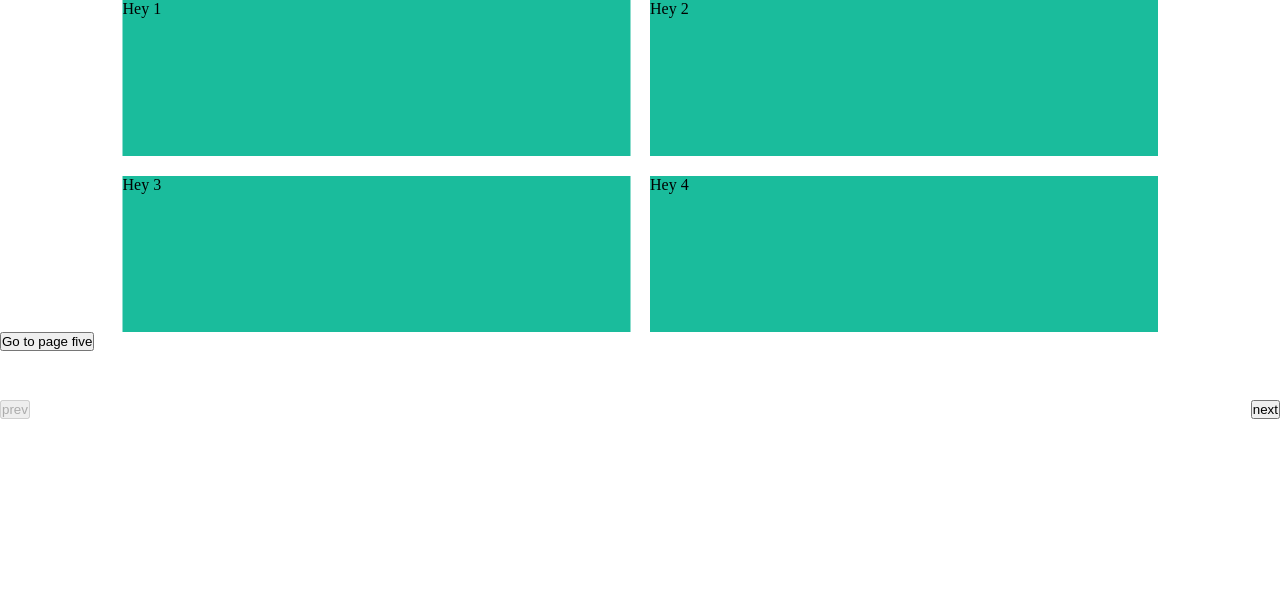
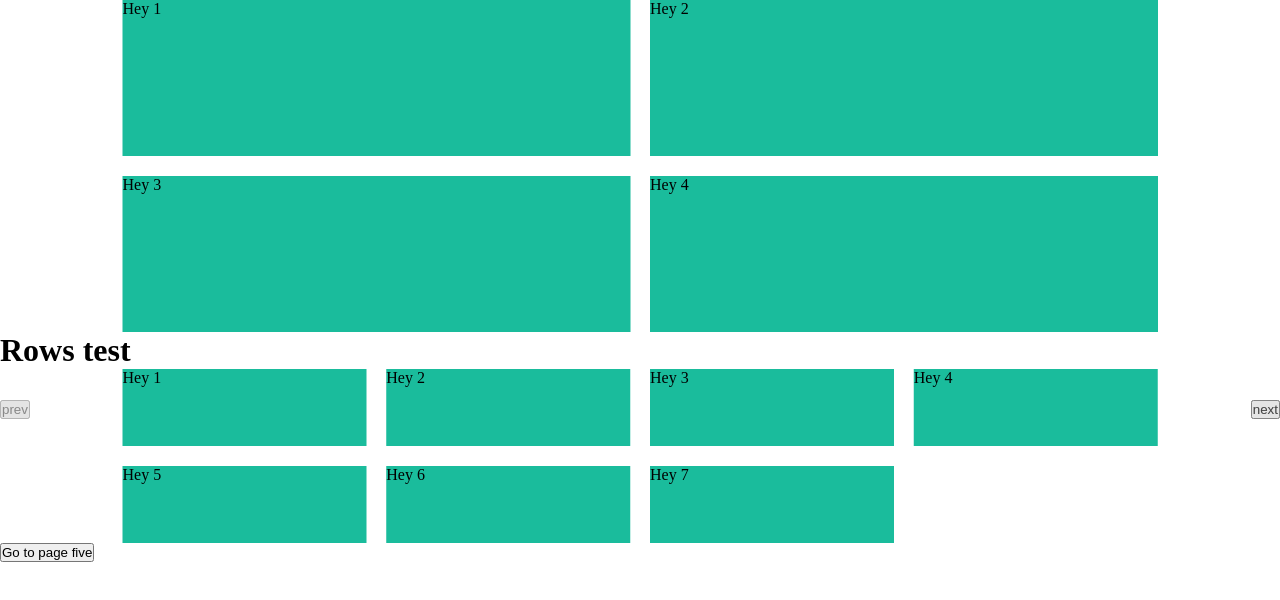
Before and after one commit to rollstudio/RollCarousel, a website: page demo/index.html in a window 1280 px wide. Drawn offline with nearby package versions, Linux system fonts and the light colour scheme.

Commit message:
Correct height when few slides. Fixes #13

```diff
--- a/demo/index.html
+++ b/demo/index.html
@@ -13,25 +13,25 @@
             padding: 0;
         }
 
-        #element {
+        body > div {
             width: 90%;
             margin: 0 auto;
         }
 
-        #element .wrapper > div {
+        body > div .wrapper > div {
             position: relative;
             background: #1abc9c;
             display: inline-block;
         }
 
-        #element .wrapper > div:before {
+        body > div .wrapper > div:before {
             content: '';
             display: inline-block;
 
             padding-top: 30%;
         }
 
-        #element .wrap {
+        body > div .wrap {
             position: absolute;
             top: 0;
             left: 0;
@@ -148,16 +148,47 @@
             </div>
         </div>
 
+        <h1>Rows test</h1>
+
+        <div id="rows">
+            <div>
+                <div class="wrap">Hey 1</div>
+            </div>
+            <div>
+                <div class="wrap">Hey 2</div>
+            </div>
+            <div>
+                <div class="wrap">Hey 3</div>
+            </div>
+            <div>
+                <div class="wrap">Hey 4</div>
+            </div>
+            <div>
+                <div class="wrap">Hey 5</div>
+            </div>
+            <div>
+                <div class="wrap">Hey 6</div>
+            </div>
+            <div>
+                <div class="wrap">Hey 7</div>
+            </div>
+        </div>
+
+
         <button id="five">Go to page five</button>
 
         <script>
             $(function() {
-				var $carousel = $("#element").rollCarousel({
-					propertyName: "a custom value"
-				});
+                var $carousel = $("#element").rollCarousel({});
 
                 $('#five').on('click', function() {
                     $carousel.rollCarousel('goToPage', 5);
+                });
+
+                $("#rows").rollCarousel({
+                    grid: {
+                        "500": [4, 4]
+                    }
                 });
             });
         </script>
```
Also changed, not shown: src/jquery.roll_carousel.js. Lines whose indentation alone changed are shown as unchanged.
